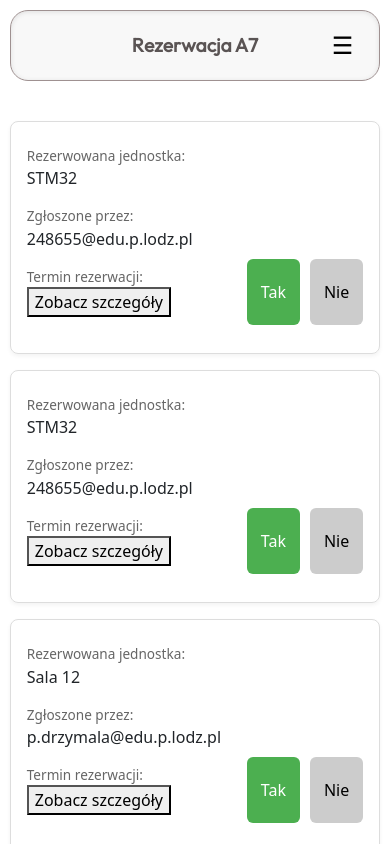
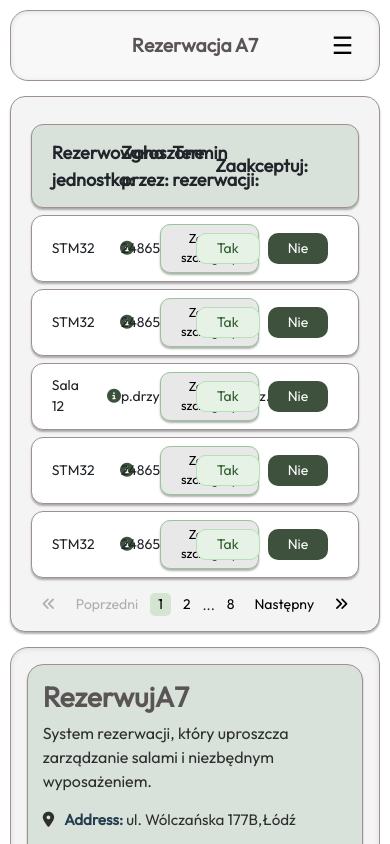
Before and after one commit to Velfoy/Projekt_kompetencyjny, a React (Vite) app in the folder frontend/: page /zgloszenia in a window 390 px wide. Shown: the top 844 px of the page. Built offline with nearby package versions, Linux system fonts and the light colour scheme.

Commit message:
Zgloszenia page v.2 , make this component responsivegit add .!

```diff
--- a/frontend/src/pages/Zgloszenia/ZgloszeniaAdmin.tsx
+++ b/frontend/src/pages/Zgloszenia/ZgloszeniaAdmin.tsx
@@ -8,6 +8,40 @@ const mockReservations = [
   { id: 4, unit: 'STM32', submittedBy: '248655@edu.p.lodz.pl' },
   { id: 5, unit: 'STM32', submittedBy: '248655@edu.p.lodz.pl' },
   { id: 6, unit: 'STM32', submittedBy: '248655@edu.p.lodz.pl' },
+  { id: 7, unit: 'STM32', submittedBy: '248655@edu.p.lodz.pl' },
+  { id: 8, unit: 'STM32', submittedBy: '248655@edu.p.lodz.pl' },
+  { id: 9, unit: 'Sala 12', submittedBy: 'p.drzymala@edu.p.lodz.pl' },
+  { id: 10, unit: 'STM32', submittedBy: '248655@edu.p.lodz.pl' },
+  { id: 11, unit: 'STM32', submittedBy: '248655@edu.p.lodz.pl' },
+  { id: 12, unit: 'STM32', submittedBy: '248655@edu.p.lodz.pl' },
+  { id: 13, unit: 'STM32', submittedBy: '248655@edu.p.lodz.pl' },
+  { id: 14, unit: 'STM32', submittedBy: '248655@edu.p.lodz.pl' },
+  { id: 15, unit: 'Sala 12', submittedBy: 'p.drzymala@edu.p.lodz.pl' },
+  { id: 16, unit: 'STM32', submittedBy: '248655@edu.p.lodz.pl' },
+  { id: 17, unit: 'STM32', submittedBy: '248655@edu.p.lodz.pl' },
+  { id: 18, unit: 'STM32', submittedBy: '248655@edu.p.lodz.pl' },
+  { id: 19, unit: 'Sala 12', submittedBy: 'p.drzymala@edu.p.lodz.pl' },
+  { id: 20, unit: 'STM32', submittedBy: '248655@edu.p.lodz.pl' },
+  { id: 21, unit: 'STM32', submittedBy: '248655@edu.p.lodz.pl' },
+  { id: 22, unit: 'STM32', submittedBy: '248655@edu.p.lodz.pl' },
+  { id: 23, unit: 'Sala 12', submittedBy: 'p.drzymala@edu.p.lodz.pl' },
+  { id: 24, unit: 'STM32', submittedBy: '248655@edu.p.lodz.pl' },
+  { id: 25, unit: 'STM32', submittedBy: '248655@edu.p.lodz.pl' },
+  { id: 26, unit: 'STM32', submittedBy: '248655@edu.p.lodz.pl' },
+  { id: 27, unit: 'STM32', submittedBy: '248655@edu.p.lodz.pl' },
+  { id: 28, unit: 'STM32', submittedBy: '248655@edu.p.lodz.pl' },
+  { id: 29, unit: 'Sala 12', submittedBy: 'p.drzymala@edu.p.lodz.pl' },
+  { id: 30, unit: 'STM32', submittedBy: '248655@edu.p.lodz.pl' },
+  { id: 31, unit: 'STM32', submittedBy: '248655@edu.p.lodz.pl' },
+  { id: 32, unit: 'STM32', submittedBy: '248655@edu.p.lodz.pl' },
+  { id: 33, unit: 'STM32', submittedBy: '248655@edu.p.lodz.pl' },
+  { id: 34, unit: 'STM32', submittedBy: '248655@edu.p.lodz.pl' },
+  { id: 35, unit: 'Sala 12', submittedBy: 'p.drzymala@edu.p.lodz.pl' },
+  { id: 36, unit: 'STM32', submittedBy: '248655@edu.p.lodz.pl' },
+  { id: 37, unit: 'STM32', submittedBy: '248655@edu.p.lodz.pl' },
+  { id: 38, unit: 'STM32', submittedBy: '248655@edu.p.lodz.pl' },
+  { id: 39, unit: 'Sala 12', submittedBy: 'p.drzymala@edu.p.lodz.pl' },
+  { id: 40, unit: 'STM32', submittedBy: '248655@edu.p.lodz.pl' },
 ];
 
 const ZgloszeniaPage = () => {
@@ -22,23 +56,29 @@ const ZgloszeniaPage = () => {
 
   return (
     <div className={styles.container_zgloszenia}>
+      {/* Header Row */}
+      <div className={`${styles.item_zgloszenia} ${styles.header_zgloszenia}`}>
+        <div className={styles.column_zgloszenia}>Rezerwowana jednostka:</div>
+        <div className={styles.column_zgloszenia}>Zgłoszone przez:</div>
+        <div className={styles.column_zgloszenia}>Termin rezerwacji:</div>
+        <div className={`${styles.column_zgloszenia} ${ styles.accept_column}`}>Zaakceptuj:</div>
+      </div>
 
+      {/* Data Rows */}
       {currentItems.map((res) => (
         <div key={res.id} className={styles.item_zgloszenia}>
-          <div className={styles.details_zgloszenia}>
-            <div className={styles.block_zgloszenia}>
-              <p className={styles.label_zgloszenia}>Rezerwowana jednostka:</p>
-              <p className={styles.value_zgloszenia}>{res.unit}</p>
+          <div className={styles.column_zgloszenia}>
+            <p>{res.unit}</p>
+            <i className="fa-solid fa-circle-info"></i>
           </div>
-            <div className={styles.block_zgloszenia}>
-              <p className={styles.label_zgloszenia}>Zgłoszone przez:</p>
-              <p className={styles.value_zgloszenia}>{res.submittedBy}</p>
+          <div className={styles.column_zgloszenia}>
+            <p>{res.submittedBy}</p>
           </div>
-            <div className={styles.block_zgloszenia}>
-              <p className={styles.label_zgloszenia}>Termin rezerwacji:</p>
-              <button className={styles.value_zgloszenia}>Zobacz szczegóły</button>
+          <div className={styles.column_zgloszenia}>
+            <button className={styles.detailButton_zgloszenia}>Zobacz szczegóły</button>
           </div>
-            <div className={styles.buttons_zgloszenia}>
+          <div className={styles.column_zgloszenia}>
+            <div className={styles.toggleButtons}>
               <button className={styles.buttonYes_zgloszenia}>Tak</button>
               <button className={styles.buttonNo_zgloszenia}>Nie</button>
             </div>
@@ -46,7 +86,15 @@ const ZgloszeniaPage = () => {
         </div>
       ))}
 
+      {/* Pagination */}
       <div className={styles.pagination_zgloszenia}>
+        <button
+          className={styles.pageButton_zgloszenia}
+          disabled={currentPage === 1}
+          onClick={() => setCurrentPage(1)}
+        >
+          <i className="fa-solid fa-angles-left"></i>
+        </button>
         <button
           className={styles.pageButton_zgloszenia}
           disabled={currentPage === 1}
@@ -54,17 +102,69 @@ const ZgloszeniaPage = () => {
         >
           Poprzedni
         </button>
-        {[...Array(pageCount)].map((_, i) => (
+
+        {(() => {
+          const pages = [];
+          if (pageCount <= 5) {
+            for (let i = 1; i <= pageCount; i++) {
+              pages.push(
                 <button
                   key={i}
-            className={`${styles.pageButton_zgloszenia} ${
-              currentPage === i + 1 ? styles.active_zgloszenia : ''
-            }`}
-            onClick={() => setCurrentPage(i + 1)}
+                  className={`${styles.pageButton_zgloszenia} ${currentPage === i ? styles.active_zgloszenia : ''}`}
+                  onClick={() => setCurrentPage(i)}
                 >
-            {i + 1}
+                  {i}
                 </button>
-        ))}
+              );
+            }
+          } else {
+            pages.push(
+              <button
+                key={1}
+                className={`${styles.pageButton_zgloszenia} ${currentPage === 1 ? styles.active_zgloszenia : ''}`}
+                onClick={() => setCurrentPage(1)}
+              >
+                1
+              </button>
+            );
+
+            if (currentPage > 3) {
+              pages.push(<span key="dots-start">...</span>);
+            }
+
+            const startPage = Math.max(2, currentPage - 1);
+            const endPage = Math.min(pageCount - 1, currentPage + 1);
+
+            for (let i = startPage; i <= endPage; i++) {
+              pages.push(
+                <button
+                  key={i}
+                  className={`${styles.pageButton_zgloszenia} ${currentPage === i ? styles.active_zgloszenia : ''}`}
+                  onClick={() => setCurrentPage(i)}
+                >
+                  {i}
+                </button>
+              );
+            }
+
+            if (currentPage < pageCount - 2) {
+              pages.push(<span key="dots-end">...</span>);
+            }
+
+            pages.push(
+              <button
+                key={pageCount}
+                className={`${styles.pageButton_zgloszenia} ${currentPage === pageCount ? styles.active_zgloszenia : ''}`}
+                onClick={() => setCurrentPage(pageCount)}
+              >
+                {pageCount}
+              </button>
+            );
+          }
+
+          return pages;
+        })()}
+
         <button
           className={styles.pageButton_zgloszenia}
           disabled={currentPage === pageCount}
@@ -72,6 +172,13 @@ const ZgloszeniaPage = () => {
         >
           Następny
         </button>
+        <button
+          className={styles.pageButton_zgloszenia}
+          disabled={currentPage === pageCount}
+          onClick={() => setCurrentPage(pageCount)}
+        >
+          <i className="fa-solid fa-angles-right"></i>
+        </button>
       </div>
     </div>
   );
--- a/frontend/src/styles/pages/zgloszenia.module.css
+++ b/frontend/src/styles/pages/zgloszenia.module.css
@@ -1,87 +1,157 @@
 .container_zgloszenia {
-  max-width: 800px;
-  margin: 40px auto;
+  background-color: #F4F4F4;
+  border: 1px solid #9F9191;
+  box-shadow: 0px 2px 2px rgba(0, 0, 0, 0.3);
+  font-family: 'Outfit';
+  border-radius: 15px;
+  font-size: 14px;
+  padding: 20px;
+  margin-top: 15px;
+  margin-bottom: 15px;
+  padding-bottom: 15px;
+}
+.column_zgloszenia p{
+    margin-bottom: 0px;
+}
+.column_zgloszenia i{
+    margin-left: 25%;
+    color: #3d513d;
+    transition: all 0.3s ease-in-out
+}
+.column_zgloszenia i:hover{
+    transform: scale(1.2);
+    color: #4e684e;
+}
+.item_zgloszenia {
+  display: flex;
+  align-items: center;
+  justify-content: space-between;
+  padding: 8px 0px;
+  padding-right: 30px;
+  padding-left: 20px;
+  margin: 7px 0;
+  background-color: #FFFFFF;
+  border-radius: 12px;
+  box-shadow: 0 2px 2px rgba(0, 0, 0, 0.3);
+  border: 1px solid #9F9191;
+  transition: all 0.3s ease-in-out;
+}
+.item_zgloszenia:hover{
+    transform: translateY(-2px);
+    box-shadow: 0px 2px 6px rgba(0, 0, 0, 0.3);
+}
+.header_zgloszenia {
+  background-color: #D8E2DB;
+  font-weight: bold;
+  font-size: 18px;
+  box-shadow: 0px 2px 2px rgba(0,0,0,0.3);
+  border: 1px solid #9F9191;
+  padding: 14px 20px;
 }
 
-.item_zgloszenia {
-  border: 1px solid #ddd;
-  border-radius: 8px;
-  padding: 16px;
-  margin-bottom: 16px;
+.column_zgloszenia {
+  flex: 1;
   display: flex;
-  flex-direction: column;
-  box-shadow: 0 2px 4px rgba(0, 0, 0, 0.05);
-  transition: box-shadow 0.3s;
+  align-items: center;
+  gap: 8px;
+  min-width: 0;
+  overflow-wrap: break-word;
+}
+.accept_column{
+    transform: translateX(-20px);
+    margin-right: 10px;
+}
+.column_zgloszenia:nth-child(3){
+     justify-content: flex-end;
+}
+.column_zgloszenia:nth-child(4) {
+  justify-content: flex-end;
 }
 
-.item_zgloszenia:hover {
-  box-shadow: 0 4px 8px rgba(0, 0, 0, 0.1);
+.detailButton_zgloszenia {
+  background-color: #E8E8E8;
+  border: 1px solid #99C49A;
+  border-radius: 10px;
+  box-shadow: 0px 2px 2px rgba(0, 0, 0, 0.3);
+  padding: 4px 20px;
+  cursor: pointer;
+  color: #000000;
+  font-size: 13px;
+  transition: all 0.3s ease-in-out;
 }
 
-.details_zgloszenia {
-  display: flex;
-  flex-wrap: wrap;
-  justify-content: space-between;
-  margin-bottom: 12px;
+.detailButton_zgloszenia:hover {
+  background-color: #e0e0e0;
+  transform: translateY(-4px);
+  color: #353535;
 }
 
-.block_zgloszenia {
-  margin: 8px 0;
-  min-width: 200px;
+.toggleButtons {
+  display: flex;
+  gap: 8px;
+  justify-content: flex-end;
 }
 
-.block_zgloszenia p {
-  margin: 0;
+.buttonYes_zgloszenia,
+.buttonNo_zgloszenia {
+  padding:  4px 20px;
+  border-radius: 10px;
+  font-weight:500;
+  cursor: pointer;
+  font-size: 14px;
+  border: none;
+  transition: all 0.3s ease;
+}
+.buttonYes_zgloszenia {
+  background-color: #e6f2e6;
+  color: #2f5d2f;
+  border:1px solid #b8e0b8;
 }
 
-.label_zgloszenia {
-  font-size: 0.85rem;
-  color: #666;
-}
-
-.value_zgloszenia {
-  font-weight: 500;
-}
-
-.buttons_zgloszenia {
-  display: flex;
-  gap: 10px;
-}
-
-.buttonYes_zgloszenia {
-  padding: 6px 14px;
-  border: none;
-  border-radius: 6px;
-  cursor: pointer;
-  font-weight: 500;
-  background-color: #4caf50;
-  color: white;
+.buttonYes_zgloszenia:hover {
+  background-color: #b8e0b8;
+  color: #ffffff;
+  transform: translateY(-3px);
+  box-shadow: 0 4px 10px rgba(0, 0, 0, 0.1);
 }
 
 .buttonNo_zgloszenia {
-  padding: 6px 14px;
-  border: none;
-  border-radius: 6px;
-  cursor: pointer;
-  font-weight: 500;
-  background-color: #ccc;
-  color: black;
+  background-color: #3d513d;
+  color: #ffffff;
+  border-color: #3d513d;
 }
 
+.buttonNo_zgloszenia:hover {
+  background-color: #e0eae2;
+  color: #3d513d;
+  transform: translateY(-3px);
+  box-shadow: 0 4px 10px rgba(0, 0, 0, 0.1);
+}
 .pagination_zgloszenia {
   display: flex;
   justify-content: center;
-  gap: 6px;
-  margin-top: 20px;
+  align-items: flex-end;
+  gap: 4px;
+  margin-top: 15px;
+  font-weight: 200;
+  flex-wrap: wrap;
 }
 
 .pageButton_zgloszenia {
-  padding: 6px 12px;
-  border: 1px solid #ccc;
-  border-radius: 4px;
+  padding: 1px 8px;
+  margin: 0px;
+  border-radius: 5px;
+  background-color: #F4F4F4;
+  border: none;
   cursor: pointer;
+  transition: background-color 0.2s;
+}
+
+.pageButton_zgloszenia:hover {
+  background-color: #e0dfdf;
 }
 
 .active_zgloszenia {
-  background-color: #eee;
+  background-color: #d4e5d2;
+  font-weight: 500;
 }
```
Lines whose indentation alone changed are shown as unchanged.
